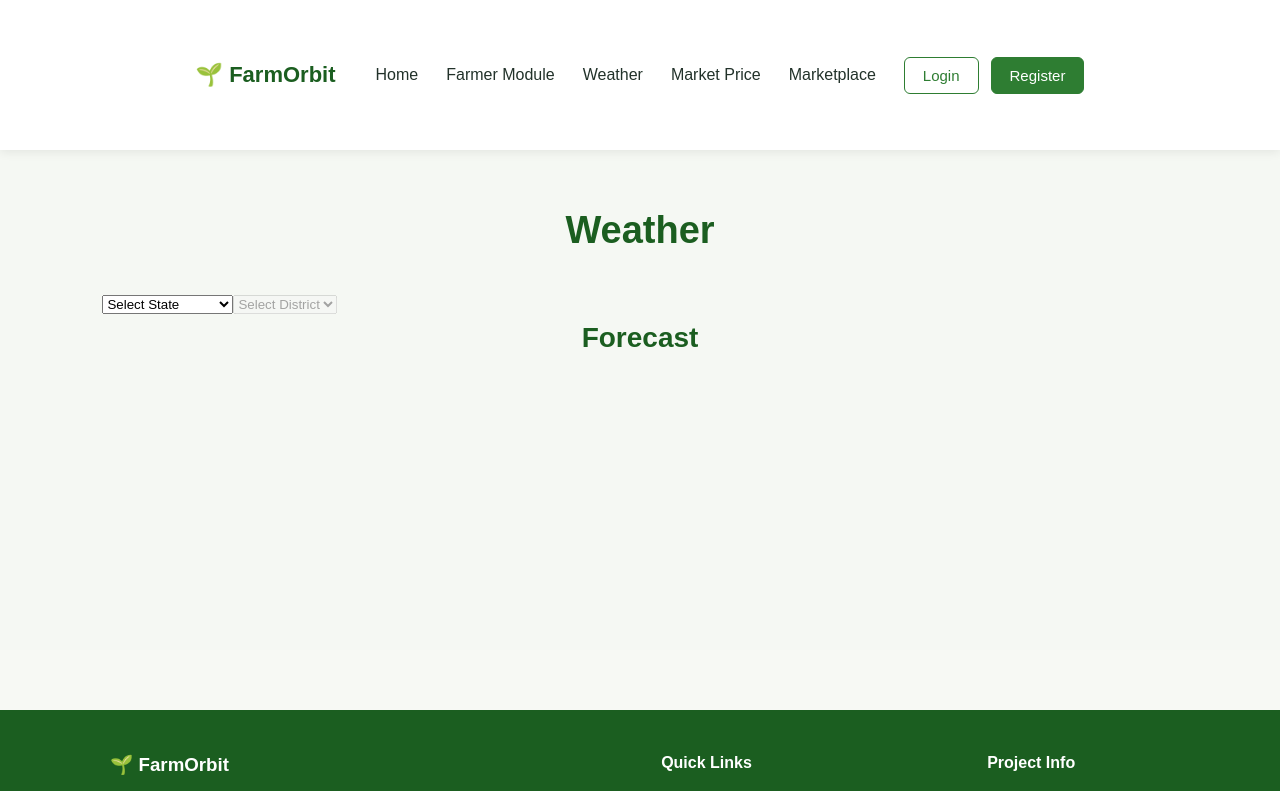
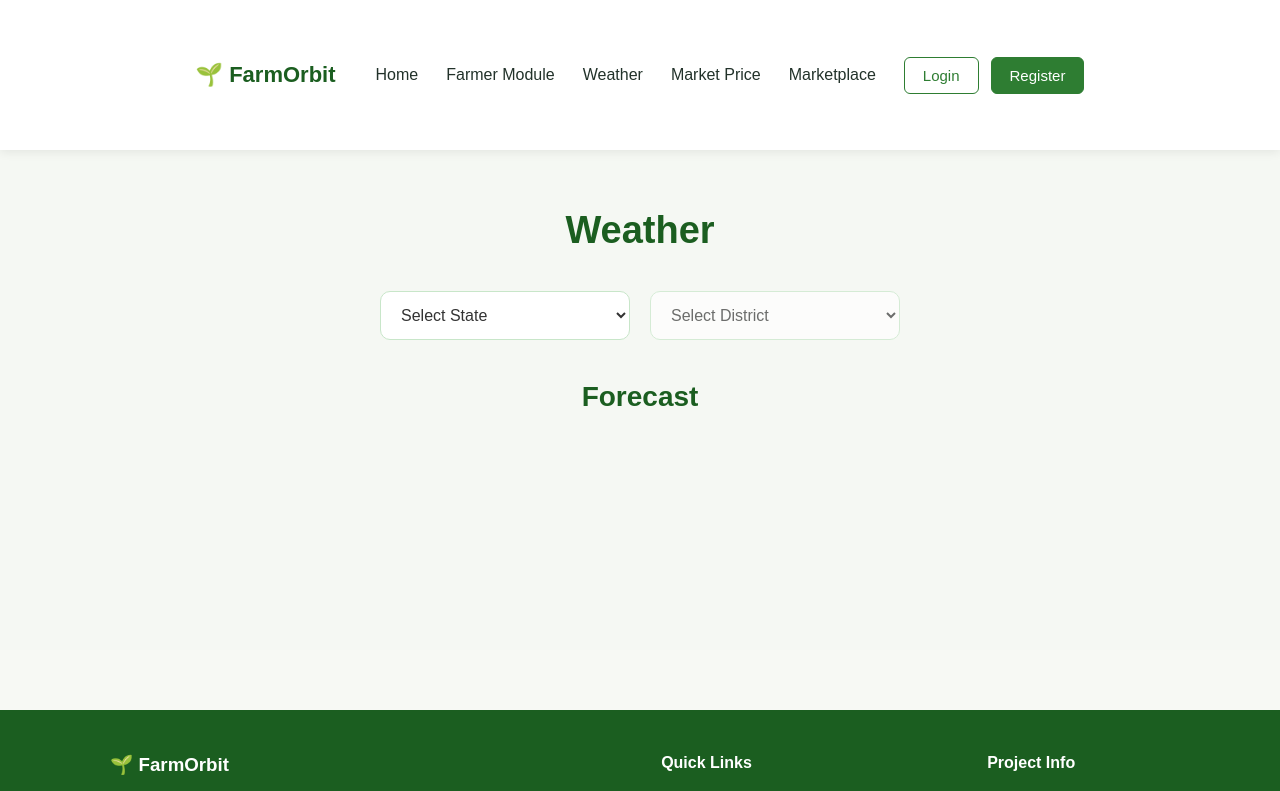
Before and after one commit to kalraananya2007-source/FarmOrbit, a React (Vite) app: page /weather in a window 1280 px wide. Shown: the top 791 px of the page. Built offline with nearby package versions, Linux system fonts and the light colour scheme.

Commit message:
Improved weather page styling

```diff
--- a/src/weather/weather.css
+++ b/src/weather/weather.css
@@ -11,6 +11,30 @@
     color: #1b5e20;
     font-size: 38px;
     margin-bottom: 30px;
+}
+
+/* Location Selectors */
+.location-selectors {
+    display: flex;
+    justify-content: center;
+    gap: 20px;
+    margin-bottom: 35px;
+}
+
+.location-selectors select {
+    width: 250px;
+    padding: 14px 16px;
+    border: 1px solid #c8e6c9;
+    border-radius: 10px;
+    background-color: white;
+    color: #333;
+    font-size: 16px;
+    cursor: pointer;
+}
+
+.location-selectors select:focus {
+    outline: none;
+    border-color: #2e7d32;
 }
 
 /* Current Weather Card */
@@ -80,7 +104,7 @@
     max-width: 1100px;
     margin: 0 auto;
     display: grid;
-    grid-template-columns: repeat(4, 1fr);
+    grid-template-columns: repeat(5, 1fr);
     gap: 20px;
 }
 
```
